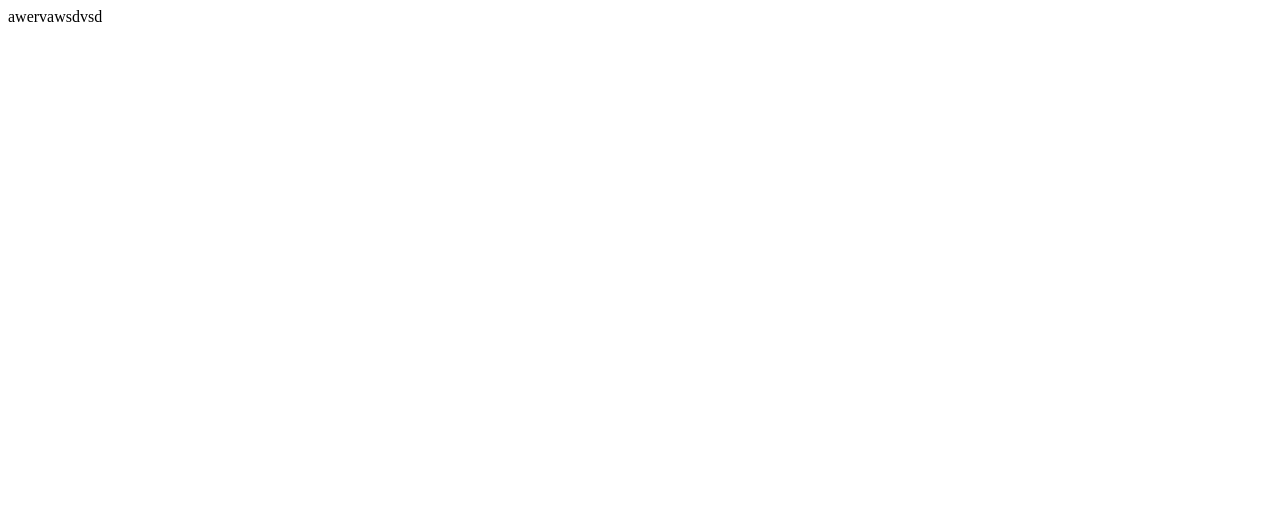
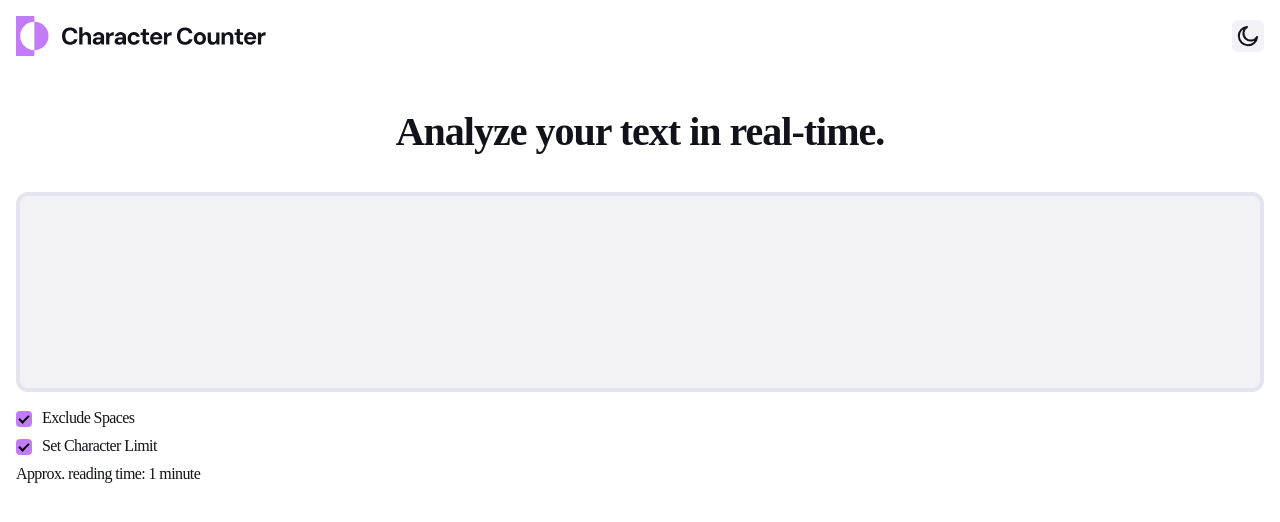
Before and after one commit to Oleksandr5768965/Character-Counter-App, a website built with Vite: page index.html in a window 1280 px wide. Built offline with nearby package versions, Linux system fonts and the light colour scheme; files whose address does not match are found by name.

Commit message:
fixed: problem with variables; added:finished style for header block

```diff
--- a/index.html
+++ b/index.html
@@ -10,8 +10,27 @@
   <section class="header">
     <div class="container">
       <div class="header__top">
-        <!-- <img src="assets/images/logo-light-theme.svg" alt="Logo"> -->
-         awervawsdvsd
+         <img src="assets/images/logo-light-theme.svg" alt="Logo">
+         <div class="header__dark-theme-button">
+            <img src="assets/images/icon-moon.svg" alt="Dark Mode Img">
+         </div>
+      </div>
+      <h1 class="header__title"> Analyze your text in real-time.</h1>
+      <div class="header__textarea-container">
+        <textarea name="text" id="text"></textarea>
+        <div class="header__textarea-container--checkboxes">
+          <div>
+            <input checked="" type="checkbox" id="exclude-cbx" class="hidden-xs-up">
+            <label for="exclude-cbx"></label>
+           <span>Exclude Spaces</span>
+          </div>
+          <div>
+            <input checked="" type="checkbox" id="set-char-cbx" class="hidden-xs-up">
+            <label for="set-char-cbx"></label>
+           <span>Set Character Limit</span>
+          </div>
+          <p class="reading-time-valuable">Approx. reading time: 1 minute</p>
+        </div>
       </div>
     </div>
   </section>
--- a/src/main.js
+++ b/src/main.js
@@ -1 +1 @@
-import '@styles/main.scss';
+import "./styles/main.scss";
--- /dev/null
+++ b/src/styles/base/_basic.scss
@@ -0,0 +1,12 @@
+@use "../base/variables" as *;
+@use "../base/mixins" as *;
+@use "../base/functions" as *;
+
+.container {
+    padding: 0 rem(16) 0 rem(16);
+}
+body {
+    font-family: "DMSans Regular";
+    color:$neutral900;
+    @include text-preset4;
+}
--- /dev/null
+++ b/src/styles/base/_fonts.scss
@@ -0,0 +1,19 @@
+
+@font-face {
+    font-family: "DMSans Bold";
+    src: url("../assets/fonts/DM_Sans/static/DMSans-Bold.ttf") format("truetype");
+    // font-weight: 700;
+    font-style: normal;
+}
+
+@font-face {
+    font-family: "DMSans Regular";
+    src: url("../assets/fonts/DM_Sans/static/DMSans-Regular.ttf") format("truetype");
+    font-style: normal;
+}
+@font-face {
+    font-family: "DMSans SemiBold";
+    src: url("../assets/fonts/DM_Sans/static/DMSans-SemiBold.ttf") format("truetype");
+    font-weight: 600;
+    font-style: normal;
+}
--- /dev/null
+++ b/src/styles/base/_reset.scss
@@ -0,0 +1 @@
+* { margin: 0; padding: 0; box-sizing: border-box; } html, body { height: 100%; } body { line-height: 1.5; -webkit-font-smoothing: antialiased; text-rendering: optimizeLegibility; } img, svg, video canvas, iframe { display: block; max-width: 100%; } input, button, textarea, select { font: inherit; }a { text-decoration: none; color: inherit; } ul, ol { list-style: none; } table { border-collapse: collapse; border-spacing: 0; }
--- a/src/styles/layout/_header.scss
+++ b/src/styles/layout/_header.scss
@@ -1,9 +1,102 @@
+@use "../base/variables" as *;
+@use "../base/mixins" as *;
+@use "../base/functions" as *;
 
 .header {
-    // background-color: $neutral600;
-    padding:rem(20, 16);
     &__top {
-        width:100px;
-        height:100px;
+        display:flex;
+        justify-content: space-between;
+        align-items: center;
+        padding: rem(16) 0 rem(16) 0;
+    }
+    &__dark-theme-button {
+        display: flex;
+        justify-content:center;
+        align-items: center;
+        background-color: $neutral100;
+        width:rem(32);
+        height:rem(32);
+        border-radius: rem(6);
+    }
+    &__title {
+        @include text-preset1-mobile;
+        text-align: center;
+        font-family: "DMSans Bold";
+        font-weight: 800;
+        margin: rem(40) 0 rem(40) 0;
+    }
+    &__textarea-container {
+        width: 100%;
+        display:flex;
+        flex-direction: column;
+        row-gap: rem(16);
+        textarea {
+            resize: none;
+            width:100%;
+            height:rem(200);
+            border-radius: rem(12);
+            border: solid 4px $neutral200;
+            background-color: $neutral100;
+            padding:rem(12) rem(12) 0 rem(12);
+            @include text-preset3;
+            color: $neutral700;
+            outline: none;
+        }
+        &--checkboxes { //customization for checkboxes
+            display:flex;
+            flex-direction: column;
+            row-gap: rem(7);
+            div {
+                position: relative;
+                display: flex;
+                align-items: center;
+                input {
+                    display: none !important;
+                }
+                span {
+                    font-weight: 500;
+                }
+                label {
+                    position: relative;
+                    top: 1px;
+                    width: 16px;
+                    height: 16px;
+                    border: 1px solid black;
+                    border-radius: 4px;
+                    vertical-align: middle;
+                    transition: background 0.1s ease;
+                    cursor: pointer;
+                    display: block;
+                    margin-right: rem(10);
+                }
+                label::after {
+                    content: '';
+                    position: absolute;
+                    top: 1px;
+                    left: 4px;
+                    width: 4px;
+                    height: 8px;
+                    opacity: 0;
+                    transform: rotate(45deg) scale(0);
+                    border-right: 2px solid #000;
+                    border-bottom: 2px solid #000;
+                    transition: all 0.3s ease;
+                    transition-delay: 0.15s;
+                }
+                input:checked ~ label {
+                    border-color: transparent;
+                    background: $purple500;
+                    animation: jelly 0.6s ease;
+                }
+                input:checked ~ label::after {
+                    opacity: 1;
+                    transform: rotate(45deg) scale(1);
+                }
+            }
+        }
+        textarea::-webkit-scrollbar { display:none; }
     }
 }
+                 // CHECKBOXS CUSTOMISATION
+
+@keyframes jelly { from { transform: scale(1, 1); } 30% { transform: scale(1.25, 0.75); } 40% { transform: scale(0.75, 1.25); } 50% { transform: scale(1.15, 0.85); } 65% { transform: scale(0.95, 1.05); } 75% { transform: scale(1.05, 0.95); } to { transform: scale(1, 1); }  }
--- a/vite.config.js
+++ b/vite.config.js
@@ -1,23 +1,9 @@
-import { defineConfig } from 'vite'
-import path from 'path'
+import { defineConfig } from 'vite';
 
 export default defineConfig({
-  resolve: {
-    alias: {
-      '@': path.resolve(__dirname, 'src'),
-      '@styles': path.resolve(__dirname, 'src/styles'),
+  css: {
+    preprocessorOptions: {
+      scss: {},
     },
   },
-
-  css: {
-    preprocessorOptions: {
-      scss: {
-        additionalData: `
-          @use "@styles/base/functions" as *;
-          @use "@styles/base/mixins" as *;
-          @use "@styles/base/variables" as *;
-        `,
-      },
-    },
-  },
-})
+});
```
Also changed, not shown: src/styles/main.scss (+9 -1 lines), assets/images/check-removebg-preview.png (added), assets/images/check.png (added), src/styles/components/_button.scss (added).
